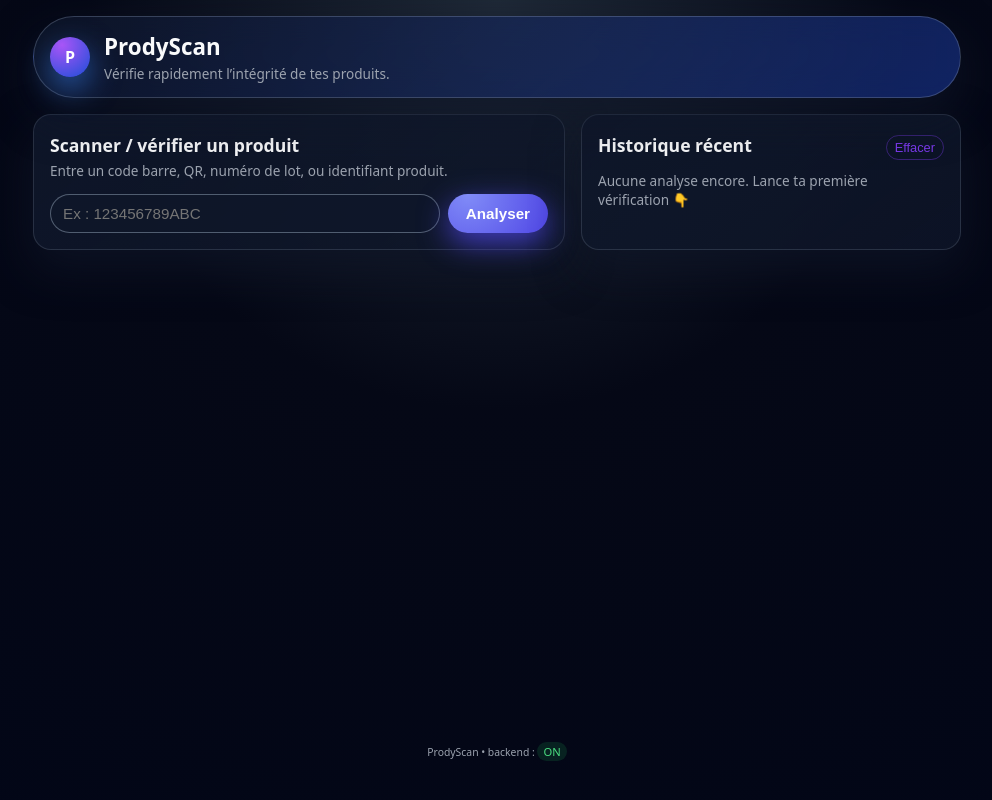
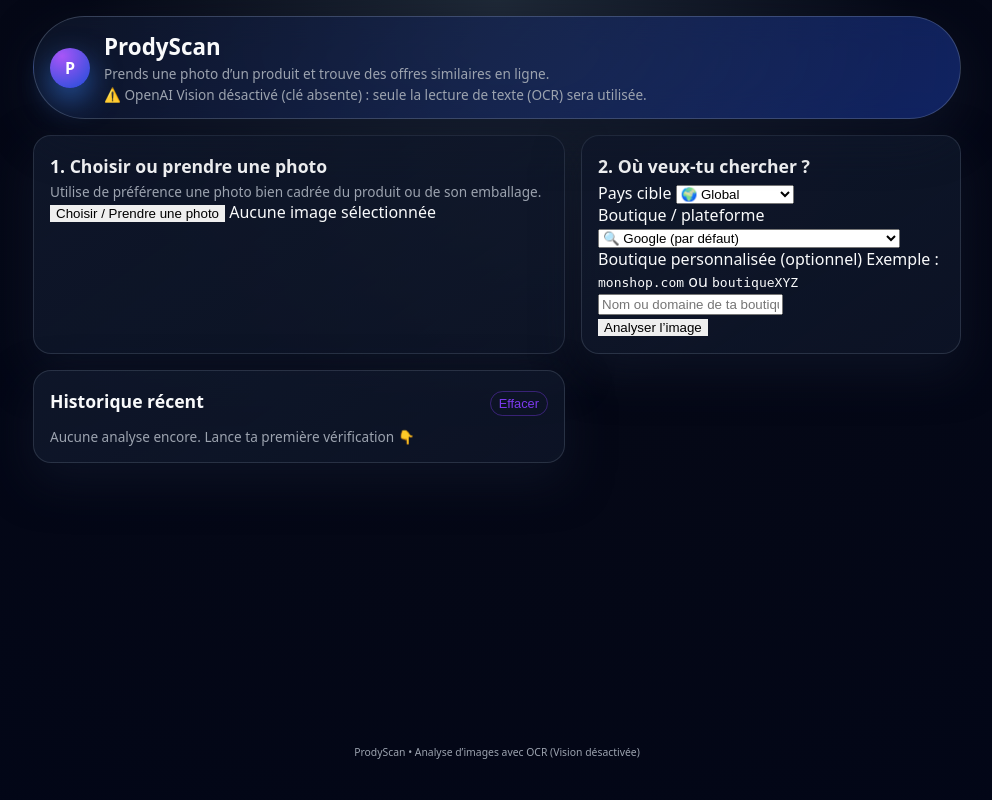
Before and after one commit to prodyscan/ProdyScan-, a Flask app: page / in a window 1280 px wide. Shown: the whole page, without its empty margins (143-1135 px from the left). Run offline with Flask 3, Linux system fonts and the light colour scheme.

Commit message:
Update index.html

```diff
--- a/templates/index.html
+++ b/templates/index.html
@@ -4,7 +4,10 @@
   <meta charset="UTF-8" />
   <title>ProdyScan</title>
   <meta name="viewport" content="width=device-width, initial-scale=1" />
-  <link rel="stylesheet" href="{{ url_for('static', filename='style.css') }}">
+  <link
+    rel="stylesheet"
+    href="{{ url_for('static', filename='style.css') }}"
+  />
 </head>
 <body>
   <div class="app">
@@ -12,67 +15,139 @@
       <div class="logo-circle">P</div>
       <div>
         <h1>ProdyScan</h1>
-        <p>Vérifie rapidement l’intégrité de tes produits.</p>
+        <p>Prends une photo d’un produit et trouve des offres similaires en ligne.</p>
+        {% if not has_openai %}
+        <p class="info-badge">
+          ⚠️ OpenAI Vision désactivé (clé absente) : seule la lecture de texte (OCR) sera utilisée.
+        </p>
+        {% endif %}
       </div>
     </header>
 
     <main class="app-main">
+      <!-- Bloc image -->
       <section class="card">
-        <h2>Scanner / vérifier un produit</h2>
+        <h2>1. Choisir ou prendre une photo</h2>
         <p class="hint">
-          Entre un code barre, QR, numéro de lot, ou identifiant produit.
+          Utilise de préférence une photo bien cadrée du produit ou de son emballage.
         </p>
 
-        <div class="input-row">
-          <input
-            id="code-input"
-            type="text"
-            placeholder="Ex : 123456789ABC"
-            autocomplete="off"
-          />
-          <button id="scan-btn">Analyser</button>
+        <input
+          id="file-input"
+          type="file"
+          accept="image/*"
+          capture="environment"
+          hidden
+        />
+
+        <div class="image-actions">
+          <button id="choose-btn">Choisir / Prendre une photo</button>
+          <span id="file-name" class="file-name">Aucune image sélectionnée</span>
+        </div>
+
+        <div id="preview-wrapper" class="preview-wrapper" hidden>
+          <img id="preview-img" alt="Aperçu de l'image" />
         </div>
 
         <p id="error-text" class="error-text" hidden></p>
 
         <div id="loader" class="loader" hidden>
-          Analyse en cours…
-        </div>
-
-        <div id="result-card" class="result-card" hidden>
-          <div class="result-header">
-            <span id="status-pill" class="status-pill status-ok">Authentique</span>
-            <span class="result-code" id="result-code"></span>
-          </div>
-          <h3 id="result-name">Nom du produit</h3>
-          <p id="result-details" class="result-details"></p>
-
-          <div class="result-meta">
-            <div>
-              <span class="meta-label">Niveau de risque</span>
-              <span id="risk-level" class="meta-value">-</span>
-            </div>
-            <div>
-              <span class="meta-label">Dernière analyse</span>
-              <span class="meta-value" id="last-check">À l’instant</span>
-            </div>
-          </div>
+          Analyse de l’image en cours…
         </div>
       </section>
 
+      <!-- Bloc boutique + pays -->
+      <section class="card">
+        <h2>2. Où veux-tu chercher ?</h2>
+
+        <div class="form-grid">
+          <div class="form-group">
+            <label for="country-select">Pays cible</label>
+            <select id="country-select">
+              <option value="global">🌍 Global</option>
+              <option value="civ">🇨🇮 Côte d’Ivoire</option>
+              <option value="sen">🇸🇳 Sénégal</option>
+              <option value="cmr">🇨🇲 Cameroun</option>
+              <option value="maroc">🇲🇦 Maroc</option>
+              <option value="tunisie">🇹🇳 Tunisie</option>
+              <option value="france">🇫🇷 France</option>
+              <option value="algerie">🇩🇿 Algérie</option>
+              <option value="mali">🇲🇱 Mali</option>
+            </select>
+          </div>
+
+          <div class="form-group">
+            <label for="shop-select">Boutique / plateforme</label>
+            <select id="shop-select">
+              <option value="google">🔍 Google (par défaut)</option>
+              <option value="jumia">🛒 Jumia</option>
+              <option value="amazon">📦 Amazon</option>
+              <option value="aliexpress">🛍 AliExpress</option>
+              <option value="ebay">🌀 eBay</option>
+              <option value="cdiscount">🇫🇷 Cdiscount</option>
+              <option value="alibaba">🏭 Alibaba</option>
+              <option value="custom">⭐ Boutique personnalisée (champ ci-dessous)</option>
+            </select>
+          </div>
+
+          <div class="form-group full-width">
+            <label for="custom-shop">
+              Boutique personnalisée (optionnel)
+              <span class="label-hint">
+                Exemple : <code>monshop.com</code> ou <code>boutiqueXYZ</code>
+              </span>
+            </label>
+            <input
+              id="custom-shop"
+              type="text"
+              placeholder="Nom ou domaine de ta boutique locale"
+            />
+          </div>
+        </div>
+
+        <div class="actions-row">
+          <button id="analyse-btn" class="primary">Analyser l’image</button>
+        </div>
+      </section>
+
+      <!-- Résultat -->
+      <section class="card" id="result-card" hidden>
+        <h2>Résultat de l’analyse</h2>
+
+        <p class="result-description" id="result-description">
+          Description du produit…
+        </p>
+
+        <div class="result-meta">
+          <span class="badge" id="result-shop">Boutique : -</span>
+          <span class="badge" id="result-country">Pays : -</span>
+          <span class="badge badge-soft" id="result-source">Source : -</span>
+        </div>
+
+        <a id="result-link" href="#" target="_blank" class="result-link">
+          Voir les offres similaires 🔗
+        </a>
+      </section>
+
+      <!-- Historique -->
       <section class="card history-card">
         <div class="history-header">
           <h2>Historique récent</h2>
           <button id="clear-history" class="link-button">Effacer</button>
         </div>
         <div id="history-list" class="history-list empty">
-          <p class="history-empty">Aucune analyse encore. Lance ta première vérification 👇</p>
+          <p class="history-empty">
+            Aucune analyse encore. Lance ta première vérification 👇
+          </p>
         </div>
       </section>
     </main>
 
     <footer class="app-footer">
-      <small>ProdyScan • backend : <span class="badge badge-ok">ON</span></small>
+      <small>
+        ProdyScan • Analyse d’images avec OCR
+        {% if has_openai %} + OpenAI Vision{% else %}(Vision désactivée){% endif %}
+      </small>
     </footer>
   </div>
 
```
